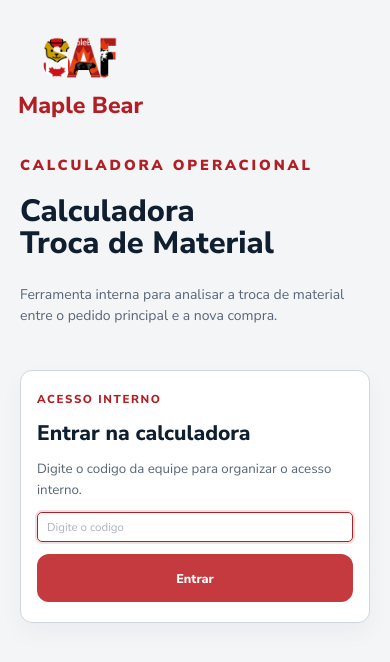
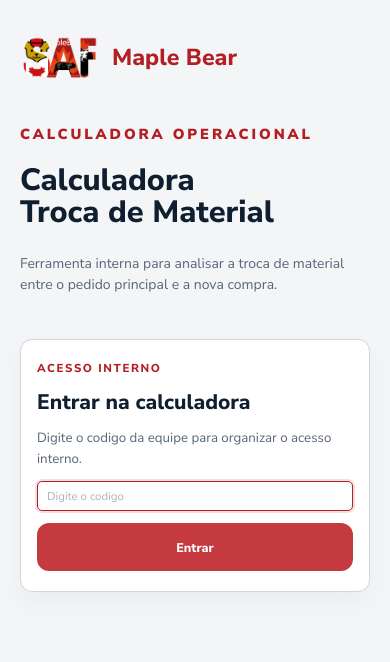
Before and after one commit to tatianebarbosa/CalculadoraTrocaSLM, a React (Vite) app in the folder site-react/: page / in a window 390 px wide. Shown: the top 662 px of the page. Built offline with nearby package versions, Linux system fonts and the light colour scheme; no server answers.

Commit message:
ajuste logo mobile

```diff
--- a/site-react/src/styles.css
+++ b/site-react/src/styles.css
@@ -1449,7 +1449,6 @@
   .compound-field,
   .section-title,
   .site-header,
-  .site-header__brand,
   .site-header__actions {
     grid-template-columns: 1fr;
     flex-direction: column;
@@ -1457,6 +1456,16 @@
 
   .site-header {
     align-items: flex-start;
+  }
+
+  .site-header__brand {
+    flex-direction: row;
+    align-items: center;
+    gap: 10px;
+  }
+
+  .site-header__brand-name {
+    margin-left: 0;
   }
 
   .site-header__actions {
```
